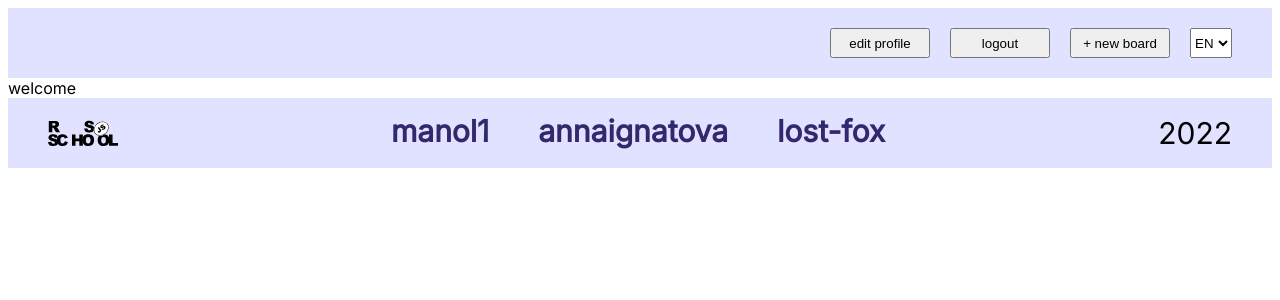
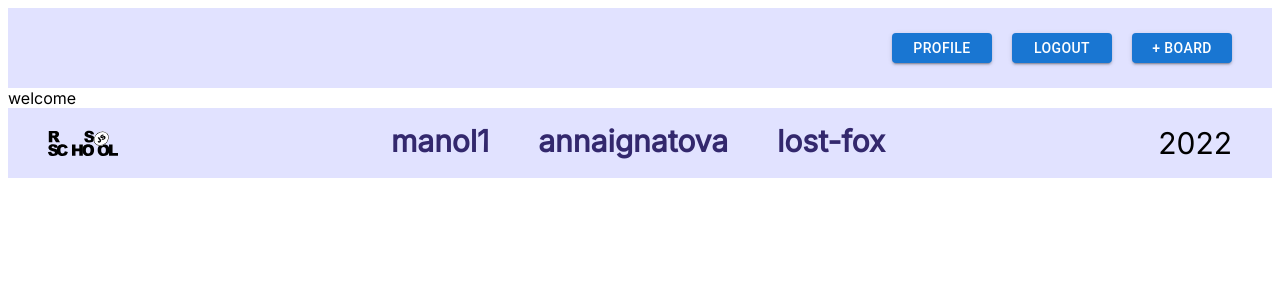
Before and after one commit to AnnaIgnatova/project-management-app, a React (Create React App) app in the folder rs-kanban/: page / in a window 1280 px wide. Shown: the top 300 px of the page. Built offline with nearby package versions, Linux system fonts and the light colour scheme.

Commit message:
fix: bugs from comments

```diff
--- a/rs-kanban/src/components/Header/index.tsx
+++ /dev/null
@@ -1,35 +0,0 @@
-import styles from './style.module.scss';
-import { NavLink } from 'react-router-dom';
-import { Routes } from '../../types/routes';
-import { useEffect, useState } from 'react';
-
-export const Header: React.FC = () => {
-  const [isSticky, setIsSticky] = useState(false);
-
-  const isStickyFn = () => {
-    window.scrollY > 0 ? setIsSticky(true) : setIsSticky(false);
-  };
-
-  useEffect(() => {
-    window.addEventListener('scroll', isStickyFn);
-    return () => {
-      window.removeEventListener('scroll', isStickyFn);
-    };
-  });
-
-  return (
-    <div className={isSticky ? styles.container + ' ' + styles.stickyHeader : styles.container}>
-      <div className={styles.btnsContainer}>
-        <NavLink to={Routes.editProfile}>
-          <button>edit profile</button>
-        </NavLink>
-        <button>logout</button>
-        <button>+ new board</button>
-        <select name="localization" defaultValue="EN">
-          <option value="EN">EN</option>
-          <option value="RU">RU</option>
-        </select>
-      </div>
-    </div>
-  );
-};
--- a/rs-kanban/src/components/Layoyt.tsx
+++ b/rs-kanban/src/components/Layoyt.tsx
@@ -1,13 +1,13 @@
 import { Outlet } from 'react-router-dom';
 import { Footer } from './Footer';
-import { Header } from './Header';
+import { StickyHeader } from './StickyHeader';
 
 const token = true;
 
 export const Layout = () => {
   return (
     <>
-      {token && <Header />}
+      {token && <StickyHeader />}
       <Outlet />
       <Footer />
     </>
--- /dev/null
+++ b/rs-kanban/src/components/StickyHeader/index.tsx
@@ -0,0 +1,32 @@
+import './style.scss';
+import { NavLink } from 'react-router-dom';
+import { Routes } from '../../types/routes';
+import { useEffect, useState } from 'react';
+import { Button } from '@mui/material';
+
+export const StickyHeader: React.FC = () => {
+  const [isSticky, setIsSticky] = useState<boolean>(false);
+
+  const isStickyFn = () => {
+    window.scrollY > 0 ? setIsSticky(true) : setIsSticky(false);
+  };
+
+  useEffect(() => {
+    window.addEventListener('scroll', isStickyFn);
+    return () => {
+      window.removeEventListener('scroll', isStickyFn);
+    };
+  });
+
+  return (
+    <div className={`container ${isSticky ? 'stickyHeader' : ''}`}>
+      <div className="btnsContainer">
+        <NavLink to={Routes.editProfile} className="textDecorationNone">
+          <Button variant="contained">profile</Button>
+        </NavLink>
+        <Button variant="contained">logout</Button>
+        <Button variant="contained">+ board</Button>
+      </div>
+    </div>
+  );
+};
--- a/rs-kanban/src/components/Header/style.module.scss
+++ b/rs-kanban/src/components/StickyHeader/style.scss
@@ -3,7 +3,7 @@
   align-items: center;
   justify-content: right;
   padding: 15px 40px;
-  height: 40px;
+  height: 50px;
   background-color: #e1e2ff;
   transition: 0.3s;
 }
@@ -22,3 +22,7 @@
     width: 100px;
   }
 }
+
+.textDecorationNone {
+  text-decoration: none;
+}
```
